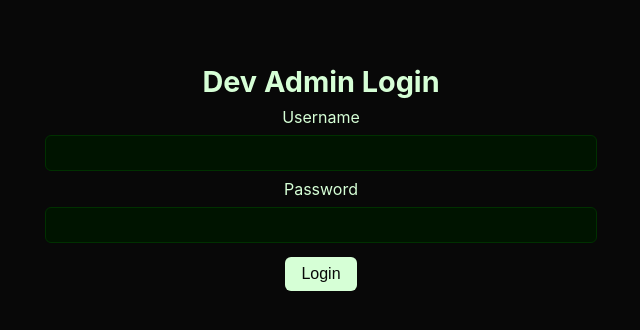
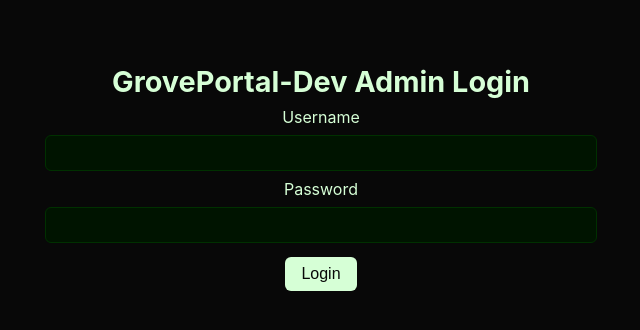
Before and after one commit to grovesigilofficial/GrovePortal-Dev, a plain HTML site: page lock.html in a window 1280 px wide. Shown: the whole page, without its empty margins (319-959 px from the left). Drawn offline with Linux system fonts and the light colour scheme.

Commit message:
Update lock.html

```diff
--- a/lock.html
+++ b/lock.html
@@ -2,14 +2,14 @@
 <html lang="en">
 <head>
 <meta charset="utf-8">
-<title>Grove Portal — Dev Admin Login</title>
+<title>GrovePortal-Dev — Admin Login</title>
 <link rel="stylesheet" href="style.css">
 <script type="module" src="src/assets/js/auth.js" defer></script>
 <script type="module" src="src/assets/js/counter.js" defer></script>
 </head>
 <body>
 <main class="container small">
-<h1>Dev Admin Login</h1>
+<h1>GrovePortal-Dev Admin Login</h1>
 
 <form id="login-form" class="form">
   <label>Username</label>
```
